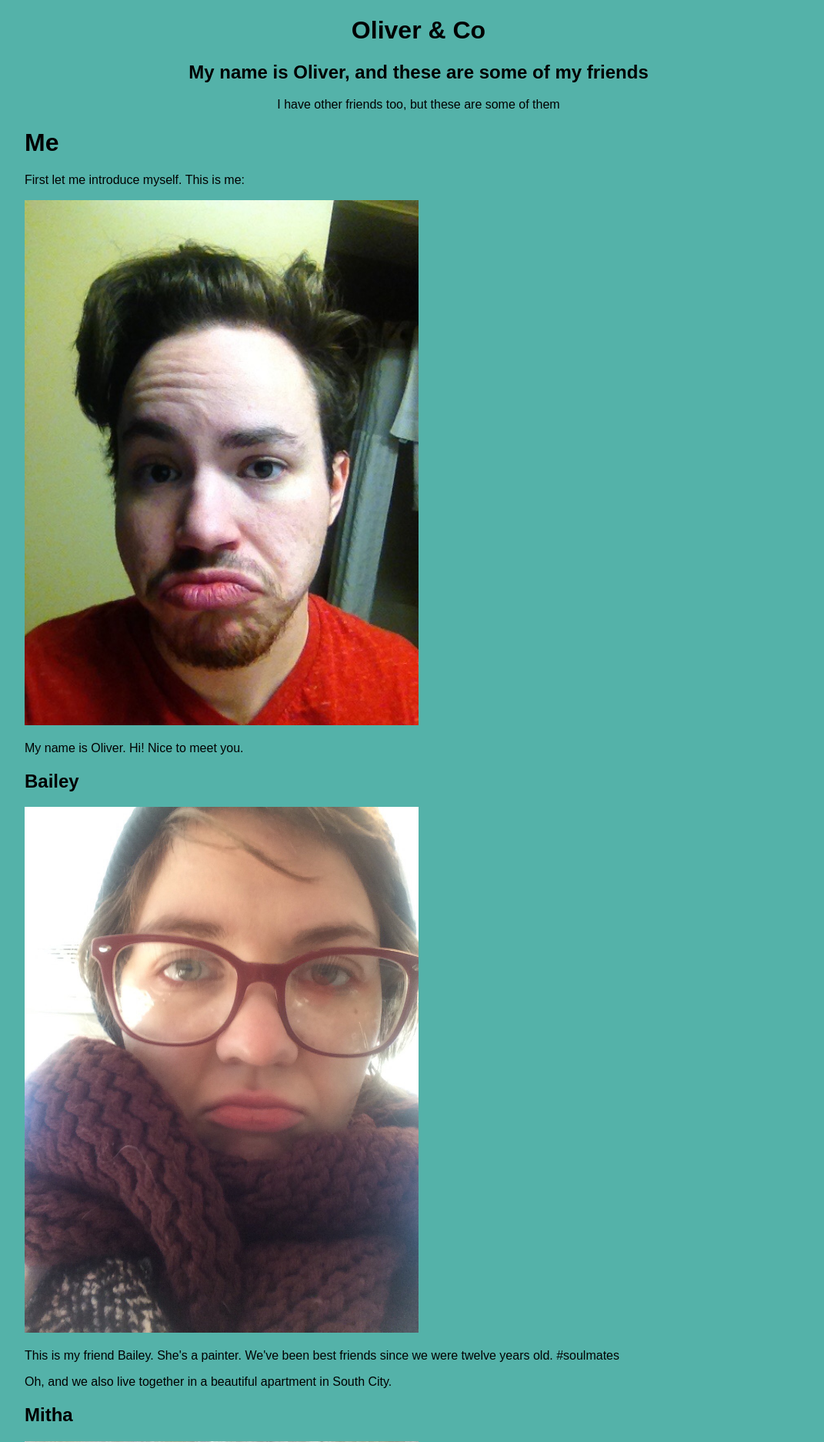
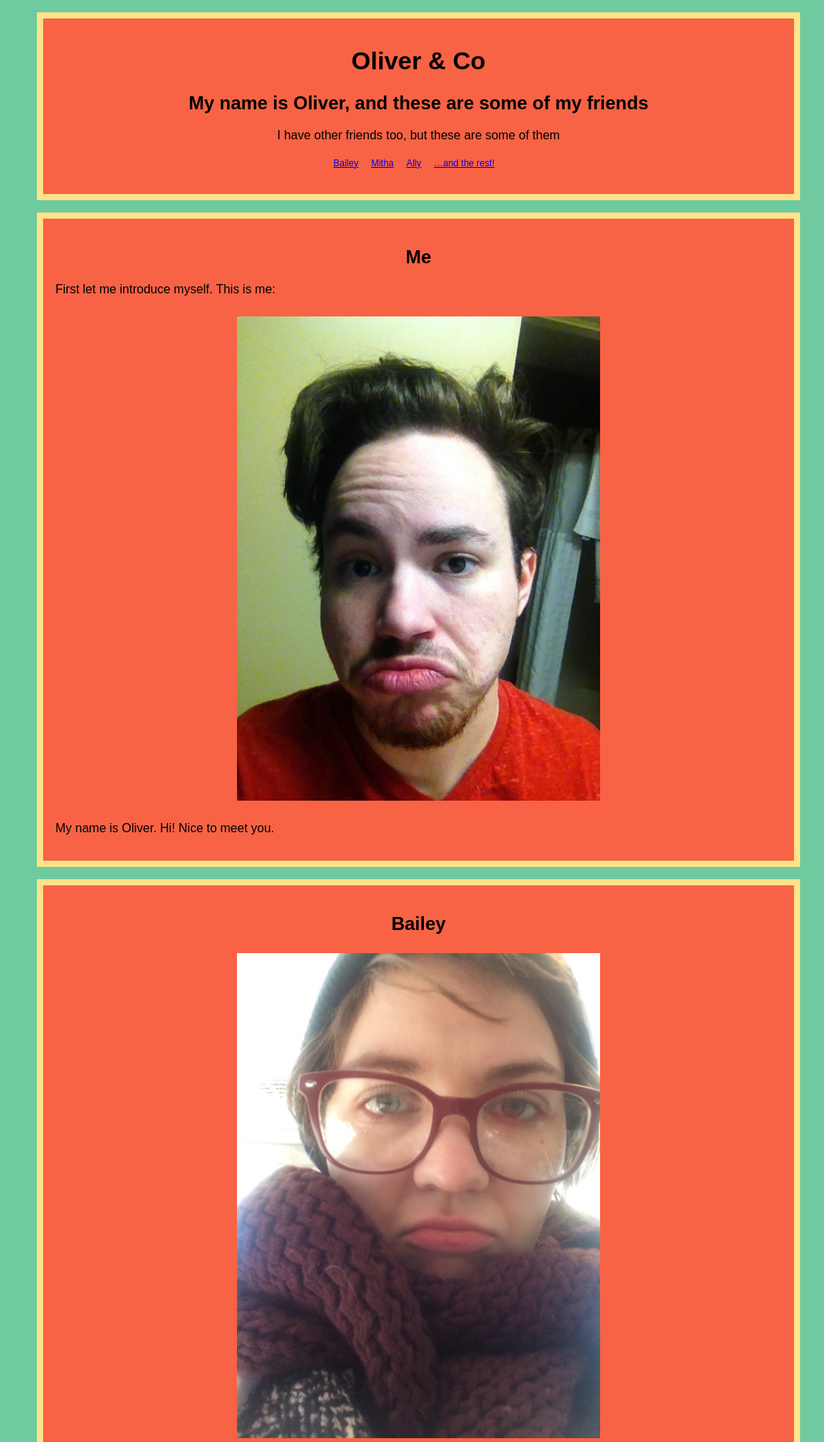
Before and after one commit to orphanedcouplet/html-me-something, a plain HTML site: page index.html in a window 1280 px wide. Shown: the top 1873 px of the page at 77% size, without its empty margins (96-1167 px from the left). Drawn offline with Linux system fonts and the light colour scheme.

Commit message:
finished making a workable stylesheet

```diff
--- a/index.html
+++ b/index.html
@@ -10,21 +10,29 @@
             <h1>Oliver &amp; Co</h1>
             <h2>My name is Oliver, and these are some of my friends</h2>
             <p>I have other friends too, but these are some of them</p>
+            <nav>
+                <ul>
+                    <li><a href="#bailey">Bailey</a></li>
+                    <li><a href="#mitha">Mitha</a></li>
+                    <li><a href="#ally">Ally</a></li>
+                    <li><a href="#pets">&hellip;and the rest!</a></li>
+                </ul>
+            </nav>
         </header>
         <main>
             <section id="oliver">
-                <h1>Me</h1>
+                <h2>Me</h2>
                 <p>First let me introduce myself. This is me:</p>
-                <img src="images/oliver-pouting.jpg"
+                <h6><img src="images/oliver-pouting.jpg"
                     alt="selfie of Oliver, pouting"
-                    title="your host, Oliver" />
+                    title="your host, Oliver" /></h6>
                 <p>My name is Oliver. Hi! Nice to meet you.</p>
             </section>
             <section id="bailey">
                 <h2>Bailey</h2>
-                <img src="images/bailey.jpg"
+                <h6><img src="images/bailey.jpg"
                     alt="Bailey in a scarf"
-                    title="my friend Bailey, wearing a scarf" />
+                    title="my friend Bailey, wearing a scarf" /></h6>
                 <p>This is my friend Bailey. She's a painter. We've been best
                     friends since we were twelve years old. #soulmates
                 </p>
@@ -33,19 +41,19 @@
             </section>
             <section id="mitha">
                 <h2>Mitha</h2>
-                <img src="images/mitha.jpg"
+                <h6><img src="images/mitha.jpg"
                     alt="Mitha in a scarf"
-                    title="my friend Mitha, wearing a scarf" />
+                    title="my friend Mitha, wearing a scarf" /></h6>
                 <p>This is my friend Mitha. She's going to Harvard Law School.
                     She's very impressive. I like to brag about her.
                 </p>
             </section>
             <section id="ally">
                 <h2>Ally</h2>
-                <img src="images/ally-with-gecko.jpg"
+                <h6><img src="images/ally-with-gecko.jpg"
                     alt="snapchat of Ally with caption 'My selfie gecko :D'
                     and a selfie gecko sitting on her shoulder"
-                    title="my friend Ally, wearing her selfie gecko" />
+                    title="my friend Ally, wearing her selfie gecko" /></h6>
                 <p>This is my friend Ally. Look at her gecko! Ally takes the best
                     selfies. One time, my friend Bailey gave Ally a tattoo of a
                     cactus! It was awesome.
@@ -53,9 +61,9 @@
             </section>
             <section id="pets">
                 <h2>&hellip;and the rest!</h2>
-                <img src="images/cats-and-dog.jpg"
-                alt="2 cats &amp; 1 dog"
-                title="Eve, Pancake, and Chihiro (alias Cheerio)" />
+                <h6><img src="images/cats-and-dog.jpg"
+                    alt="2 cats &amp; 1 dog"
+                    title="Eve, Pancake, and Chihiro (alias Cheerio)" /></h6>
                 <p>And then there's these guys: Eve, Pancake, and Chihiro.</p>
                 <p>Eve is a grumpy-sweet formerly feral black cat who hates
                     being photographed. Everyone who meets her falls in love
@@ -64,13 +72,12 @@
                     to go looking for a dog. She has often been described
                     as "a squishy pile of love."</p>
                 <p>Chihiro is my dog. She has a lot of nicknames. One of her
-                    nicknames is Cheerio. I adopted her from a shelter in
-                    December 2016 and began training her as a service dog
-                    sometime around March 2017. She comes to class with me
-                    every week and is always very bored. (She says she's
+                    nicknames is Cheerio. She comes to class with me
+                    every week and is very bored. (She says she's
                     &quot;not into computers.&quot;)</p>
-                <br />
-                <p>They're good pals I guess.</p>
+            </section>
+            <section>
+                    <h5>They're good pals I guess.</h5>
             </section>
         </main>
         <footer></footer>
--- a/styles.css
+++ b/styles.css
@@ -2,16 +2,66 @@ body {
 	width: 100%;
 	max-width: 1024px;
 	margin: 0 auto;
-	background-color: #54b2a9;
+	background-color: #6fcb9f;
     font-size: 100%;
     font-family: sans-serif;
 }
 
 img {
 	width: 100%;
-	max-width: 50%;
+    max-width: 50%;
 }
 
 header {
+    margin: 1em;
+    text-align: center;
+    padding: 1em;
+    background-color: #F86345;
+    border-style: solid;
+    border-width: 0.5em;
+    border-color: #ffe28a;
+}
+
+nav ul {
+	text-align: center;
+	padding: 0;
+}
+
+nav ul li {
+	display: inline-block;
+	margin-right: 1em;
+	font-size: 0.75em;
+}
+
+section {
+    margin: 1em;
+    background-color: #F86345;
+    border-style: solid;
+    border-width: 0.5em;
+    border-color: #ffe28a;
+}
+
+section:first-child {
+    margin-top: 0;
+}
+
+section:last-child {
+	margin-bottom: 0;
+}
+
+section h2 {
     text-align: center;
 }
+
+section h5 {
+    text-align: center;
+    font-size: 1em;
+}
+
+section h6 {
+    text-align: center;
+}
+
+section {
+    padding: 1em;
+}
```
